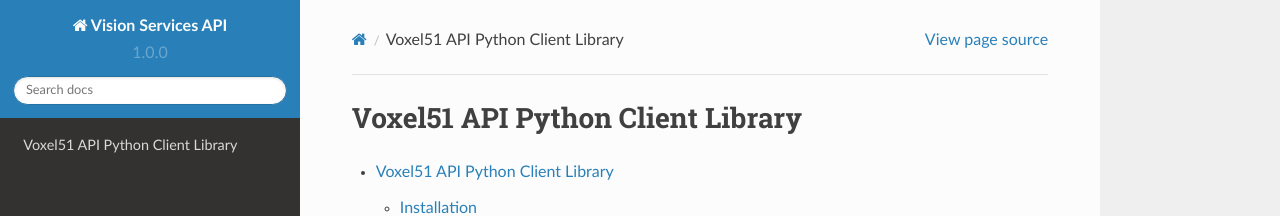
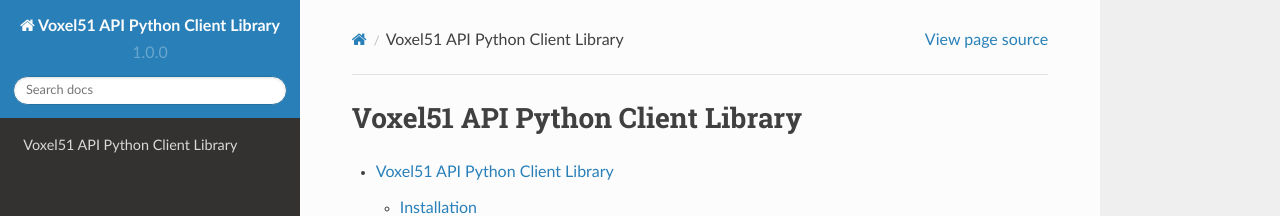
Before and after one commit to voxel51/api-py, a Sphinx documentation site: the page built from docs/source/index.rst, in a window 1280 px wide. Shown: the top 216 px of the page. Built offline with Sphinx 7.4.7 and the Read the Docs theme 2.0.0, drawn with Linux system fonts in a browser that asks for light colours; pages that are not in the unit, such as notebooks, are missing from menus; some of the changed lines change nothing that is shown.

Commit message:
updating package names

```diff
--- a/docs/source/conf.py
+++ b/docs/source/conf.py
@@ -49,7 +49,7 @@
 master_doc = "index"
 
 # General information about the project.
-project = "Vision Services API"
+project = "Voxel51 API Python Client Library"
 copyright = "2017-2019, Voxel51, Inc"
 author = "Voxel51, Inc."
 
@@ -133,7 +133,7 @@
 # -- Options for HTMLHelp output ------------------------------------------
 
 # Output file base name for HTML help builder.
-htmlhelp_basename = "PythonClientLibraryVoxel51APIdoc"
+htmlhelp_basename = "Voxel51APIPythonClientLibrary"
 
 
 # -- Options for LaTeX output ---------------------------------------------
@@ -161,8 +161,8 @@
 #  author, documentclass [howto, manual, or own class]).
 latex_documents = [(
     master_doc,
-    "PythonClientLibraryVoxel51API.tex",
-    "Python Client Library Voxel51 API Documentation",
+    "Voxel51APIPythonClientLibrary.tex",
+    "Voxel51 API Python Client Library",
     "Voxel51, Inc.",
     "manual",
 )]
@@ -174,8 +174,8 @@
 # (source start file, name, description, authors, manual section).
 man_pages = [(
     master_doc,
-    "pythonclientlibraryvoxel51api",
-    "Python Client Library Voxel51 API Documentation",
+    "voxel51apipythonclientlibrary",
+    "Voxel51 API Python Client Library",
     [author],
     1,
 )]
@@ -188,11 +188,11 @@
 #  dir menu entry, description, category)
 texinfo_documents = [(
     master_doc,
-    "PythonClientLibraryVoxel51API",
-    "Python Client Library Voxel51 API Documentation",
+    "Voxel51APIPythonClientLibrary",
+    "Voxel51 API Python Client Library",
     author,
-    "PythonClientLibraryVoxel51API",
-    "Documentation for the Voxel51 API Python Client Library",
+    "Voxel51APIPythonClientLibrary",
+    "Voxel51 API Python Client Library",
     "Miscellaneous",
 )]
 
```
